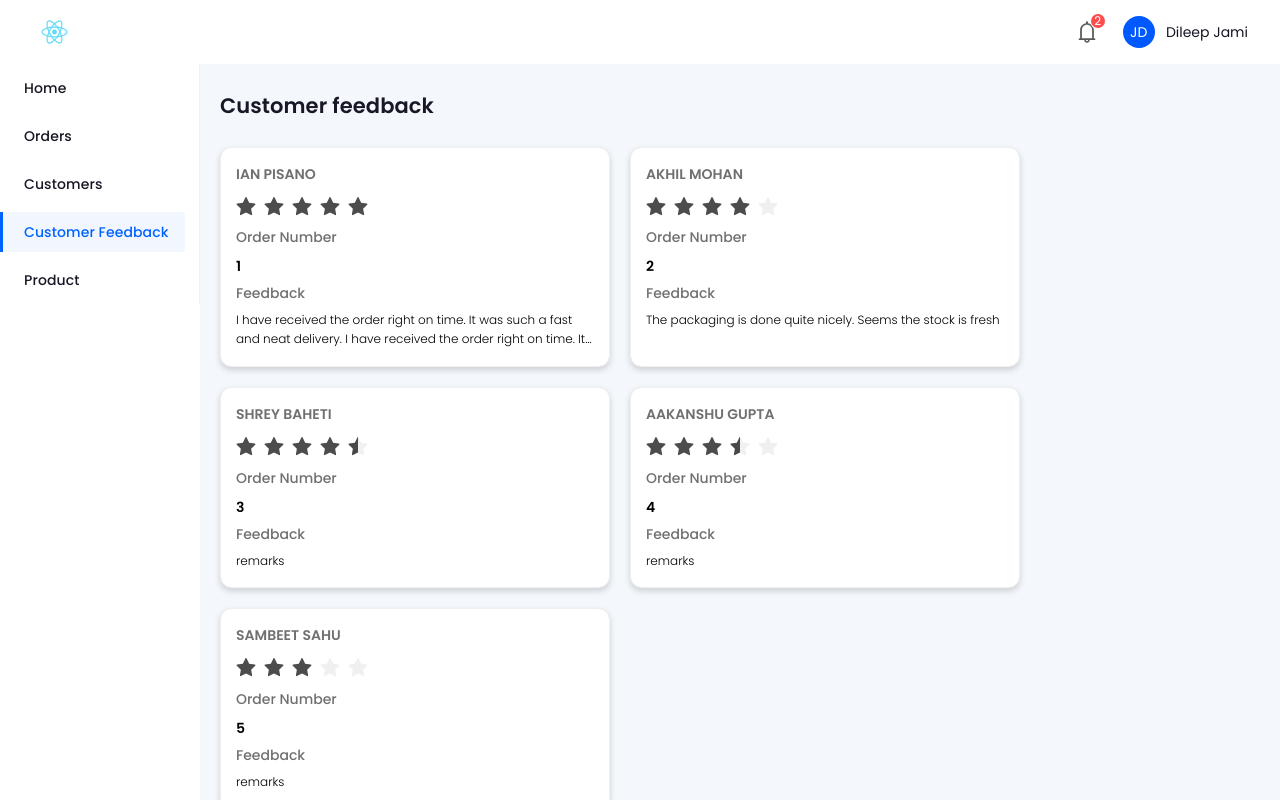
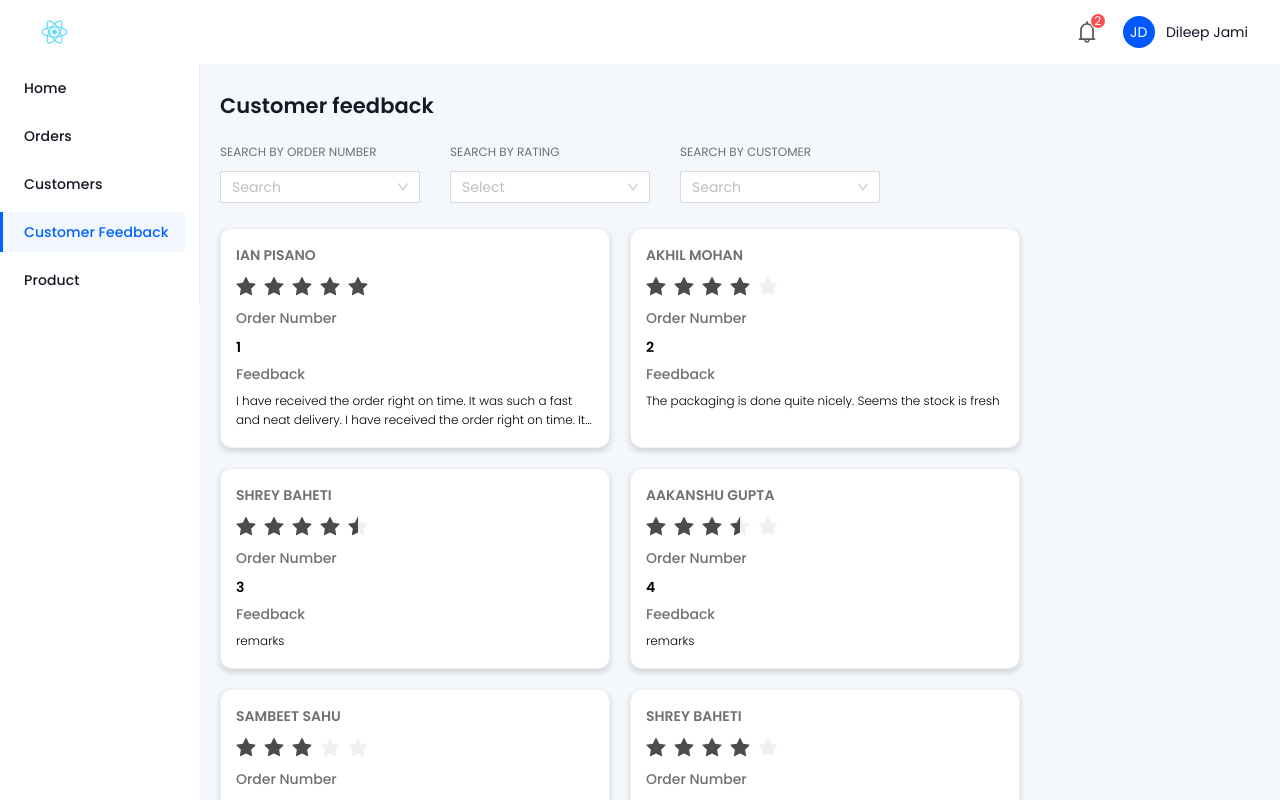
Before and after one commit to sponaka/alakarte-cms-ui, a React (Create React App) app: page /customer-feedback in a window 1280 px wide. Shown: the top 800 px of the page. Built offline with nearby package versions, Linux system fonts and the light colour scheme.

Commit message:
:necktie: feat: added filters on customer feedback page

```diff
--- a/src/api/service.js
+++ b/src/api/service.js
@@ -45,6 +45,24 @@ const APIService = {
                         "customer_name": 'Sambeet Sahu',
                         "rating": 3,
                         "order_no": 5,
+                        "remarks": "remarks",
+                        "active": true
+                    },
+                    {
+                        "feedbackId": 6,
+                        "customer_id": 3,
+                        "customer_name": 'Shrey Baheti',
+                        "rating": 4,
+                        "order_no": 6,
+                        "remarks": "remarks",
+                        "active": true
+                    },
+                    {
+                        "feedbackId": 7,
+                        "customer_id": 2,
+                        "customer_name": 'Akhil Mohan',
+                        "rating": 3,
+                        "order_no": 7,
                         "remarks": "remarks",
                         "active": true
                     }
--- a/src/components/customer-feedback/CustomerFeedback.js
+++ b/src/components/customer-feedback/CustomerFeedback.js
@@ -1,7 +1,7 @@
 import React, {useEffect, useState} from "react";
 
 import './CustomerFeedback.scss';
-import {Card, Modal, Spin} from "antd";
+import {Card, Modal, Select, Spin} from "antd";
 import {Rate} from 'antd';
 import APIService from "../../api/service";
 import {Link} from "react-router-dom";
@@ -9,21 +9,42 @@ import {CloseCircleOutlined} from "@ant-design/icons";
 
 const CustomerFeedback = () => {
 
+    const {Option} = Select;
+
     const [loading, setLoading] = useState(false);
     const [isModalVisible, setIsModalVisible] = useState(false);
     const [selectedFeedback, setSelectedFeedback] = useState({});
 
+    const [customerNameFilter, setCustomerNameFilter] = useState(null);
+    const [orderNumberFilter, setOrderNumberFilter] = useState(null);
+    const [ratingFilter, setRatingFilter] = useState(null);
+
+    const [customers, setCustomers] = useState([]);
+    const [orderNumbers, setOrderNumbers] = useState([]);
+    const [ratings, setRatings] = useState([]);
+
     const [customerFeedbackData, setCustomerFeedbackData] = useState([]);
+    const [selectedCustomerFeedbackData, setSelectedCustomerFeedbackData] = useState([]);
 
     useEffect(() => {
         setLoading(true);
         APIService.getCustomersFeedback().then(response => {
             setCustomerFeedbackData(response);
+            updateFilterOptions(response);
             setLoading(false);
         }).catch((error) => {
             setLoading(false);
         });
     }, []);
+
+    const isNotNullAndNotUndefined = (input) => input !== null && input !== undefined;
+
+    const updateFilterOptions = (filteredData) => {
+        setRatings([...new Set(filteredData.map(feedback => feedback.rating))]);
+        setCustomers([...new Set(filteredData.map(feedback => feedback.customer_name))]);
+        setOrderNumbers(filteredData.map(order => order.order_no));
+        setSelectedCustomerFeedbackData(filteredData);
+    }
 
     const openFeedbackModal = (feedback) => {
         setIsModalVisible(true);
@@ -41,8 +62,93 @@ const CustomerFeedback = () => {
     return (
         <div className='customer-feedback-page'>
             <h1 className='page-title'>Customer feedback</h1>
+            <div className='filters-container'>
+                <div className='order-number'>
+                    <div className='filter-name'>SEARCH BY ORDER NUMBER</div>
+                    <Select
+                        showSearch
+                        allowClear
+                        style={{width: 200}}
+                        placeholder="Search"
+                        value={orderNumberFilter}
+                        onChange={(orderNo) => {
+                            setOrderNumberFilter(orderNo);
+                            let filteredData;
+                            if (orderNo !== undefined) {
+                                filteredData = customerFeedbackData.filter(feedback => feedback.order_no === orderNo);
+                            } else {
+                                filteredData = customerFeedbackData;
+                            }
+                            if (isNotNullAndNotUndefined(customerNameFilter)) {
+                                filteredData = filteredData.filter(feedback => feedback.customer_name.includes(customerNameFilter));
+                            }
+                            if (isNotNullAndNotUndefined(ratingFilter)) {
+                                filteredData = filteredData.filter(feedback => feedback.rating === ratingFilter)
+                            }
+                            updateFilterOptions(filteredData);
+                        }}
+                        optionFilterProp="children"
+                    >
+                        {orderNumbers.map(orderNumber => <Option key={orderNumber}
+                                                                 value={orderNumber}>{orderNumber}</Option>)}
+                    </Select>
+                </div>
+                <div className='order-status'>
+                    <div className='filter-name'>SEARCH BY RATING</div>
+                    <Select
+                        allowClear
+                        style={{width: 200}}
+                        placeholder="Select"
+                        optionFilterProp="children"
+                        value={ratingFilter}
+                        onChange={(rating) => {
+                            setRatingFilter(rating);
+                            let filteredData = (rating !== undefined) ? customerFeedbackData.filter(feedback => feedback.rating === rating) : customerFeedbackData;
+                            if (isNotNullAndNotUndefined(customerNameFilter)) {
+                                filteredData = filteredData.filter(order => order.customer_name.includes(customerNameFilter));
+                            }
+                            if (isNotNullAndNotUndefined(orderNumberFilter)) {
+                                filteredData = filteredData.filter(order => order.order_no === orderNumberFilter);
+                            }
+                            updateFilterOptions(filteredData);
+                        }}
+                    >
+                        {ratings.map((rating, index) => <Option key={index} value={rating}>{rating}</Option>)}
+                    </Select>
+                </div>
+                <div className='order-customer'>
+                    <div className='filter-name'>SEARCH BY CUSTOMER</div>
+                    <Select
+                        showSearch
+                        allowClear
+                        style={{width: 200}}
+                        placeholder="Search"
+                        optionFilterProp="children"
+                        value={customerNameFilter}
+                        onChange={(customerName) => {
+                            setCustomerNameFilter(customerName);
+                            let filteredData;
+                            if (customerName !== undefined) {
+                                filteredData = customerFeedbackData.filter(order => order.customer_name.includes(customerName));
+                            } else {
+                                filteredData = customerFeedbackData;
+                            }
+                            if (isNotNullAndNotUndefined(ratingFilter)) {
+                                filteredData = filteredData.filter(order => order.rating === ratingFilter);
+                            }
+                            if (isNotNullAndNotUndefined(orderNumberFilter)) {
+                                filteredData = filteredData.filter(order => order.order_no === orderNumberFilter);
+                            }
+                            updateFilterOptions(filteredData);
+                        }}
+                    >
+                        {customers.map((customerName, index) => <Option key={index}
+                                                                        value={customerName}>{customerName}</Option>)}
+                    </Select>
+                </div>
+            </div>
             <div className='customer-feedback'>
-                {customerFeedbackData.map(feedback => {
+                {selectedCustomerFeedbackData.map(feedback => {
                     return (
                         <Card style={{width: 400}} className='feedback-card' key={feedback.feedbackId}>
                             <div className='customer-name'>
--- a/src/components/customer-feedback/CustomerFeedback.scss
+++ b/src/components/customer-feedback/CustomerFeedback.scss
@@ -7,6 +7,21 @@
   color: #171725;
   font-family: Poppins-SemiBold, sans-serif;
   margin-top: 5px;
+}
+
+.filters-container {
+  display: flex;
+  justify-content: flex-start;
+  align-items: flex-end;
+  gap: 30px;
+
+  .filter-name {
+    color: #707070;
+    font: normal normal normal 12px Helvetica Neue;
+    font-family: Poppins, "Helvetica Neue" !important;
+    padding-top: 10px;
+    padding-bottom: 10px;
+  }
 }
 
 .customer-feedback {
```
